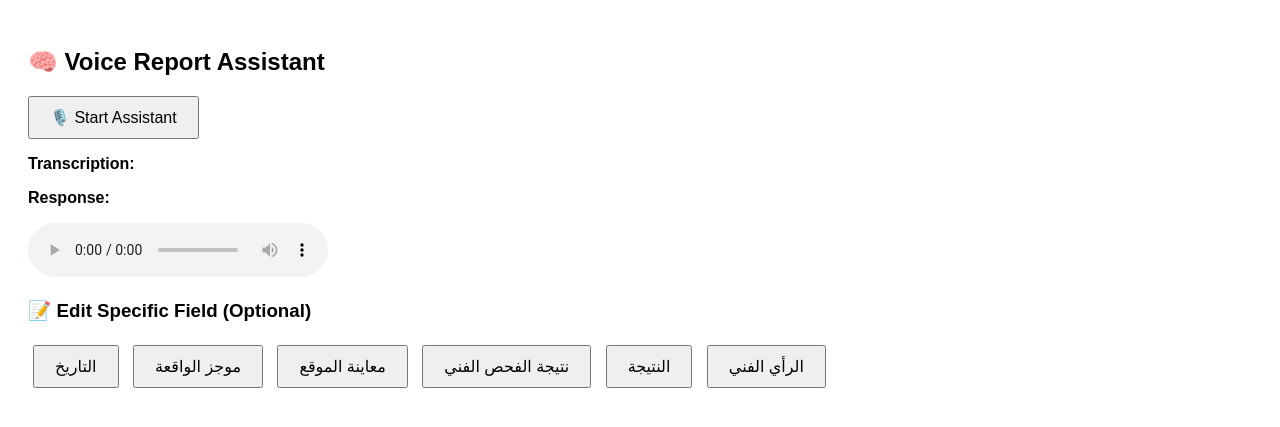
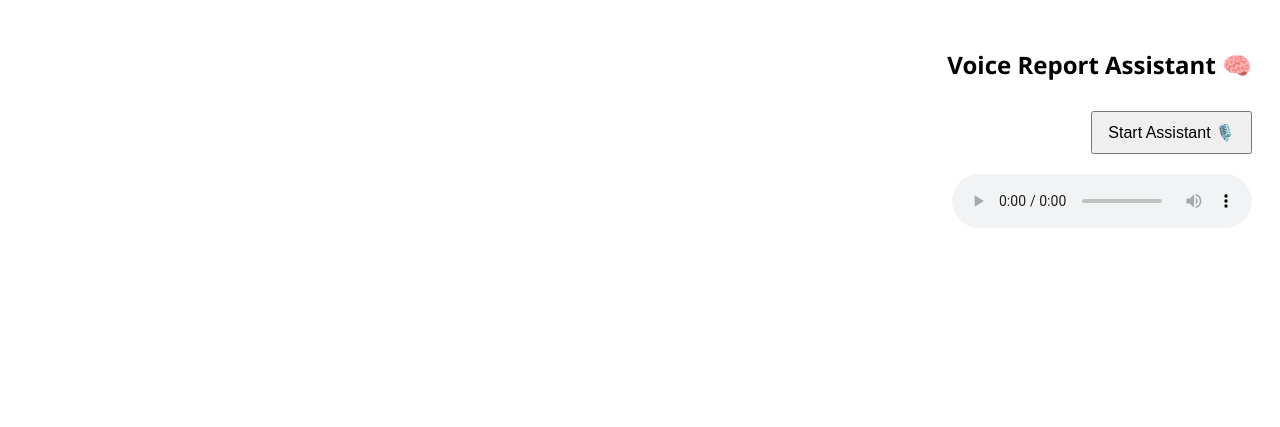
Before and after one commit to Rashidlovew/voice-report-assistant, a Flask app: page / in a window 1280 px wide. Shown: the top 427 px of the page. Run offline with Flask 3, Linux system fonts and the light colour scheme.

Commit message:
Add files via upload

```diff
--- a/templates/index.html
+++ b/templates/index.html
@@ -1,50 +1,36 @@
 <!DOCTYPE html>
-<html lang="en">
+<html lang="ar" dir="rtl">
 <head>
     <meta charset="UTF-8">
-    <title>🎙️ Voice Report Assistant</title>
+    <title>Voice Report Assistant</title>
     <style>
         body {
-            font-family: Arial, sans-serif;
+            font-family: 'Segoe UI', sans-serif;
             padding: 20px;
+            direction: rtl;
+            text-align: right;
         }
-
-        #micIcon {
-            display: none;
-            font-size: 30px;
-            color: red;
-            margin-left: 10px;
+        button {
+            padding: 10px 15px;
+            font-size: 16px;
+            margin-top: 10px;
+            cursor: pointer;
         }
-
-        button {
-            padding: 10px 20px;
-            font-size: 16px;
-        }
-
-        #fieldButtons button {
-            margin: 5px;
+        #status, #response {
+            margin-top: 20px;
+            font-size: 18px;
         }
     </style>
 </head>
 <body>
     <h2>🧠 Voice Report Assistant</h2>
     <button id="startBtn">🎙️ Start Assistant</button>
-    <span id="micIcon">🎤</span>
 
-    <p><strong>Transcription:</strong> <span id="transcriptionText"></span></p>
-    <p><strong>Response:</strong> <span id="responseText"></span></p>
-    <audio id="audioPlayer" controls></audio>
+    <div id="status"></div>
+    <div id="response"></div>
 
-    <h3>📝 Edit Specific Field (Optional)</h3>
-    <div id="fieldButtons">
-        <button onclick="goToField('Date')">التاريخ</button>
-        <button onclick="goToField('Briefing')">موجز الواقعة</button>
-        <button onclick="goToField('LocationObservations')">معاينة الموقع</button>
-        <button onclick="goToField('Examination')">نتيجة الفحص الفني</button>
-        <button onclick="goToField('Outcomes')">النتيجة</button>
-        <button onclick="goToField('TechincalOpinion')">الرأي الفني</button>
-    </div>
+    <audio id="audioPlayer" controls style="margin-top: 20px; display: block;"></audio>
 
-    <script src="/static/script.js"></script>
+    <script src="static/script.js"></script>
 </body>
 </html>
```
